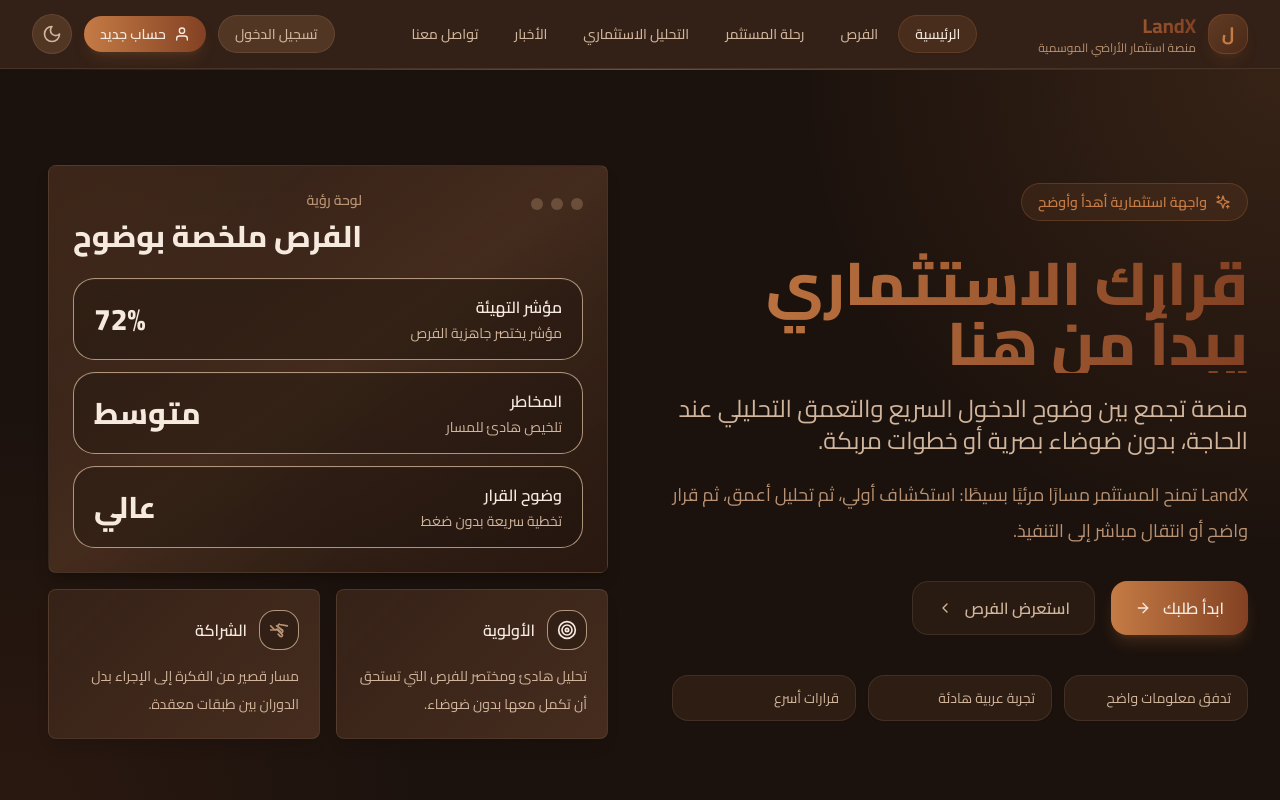
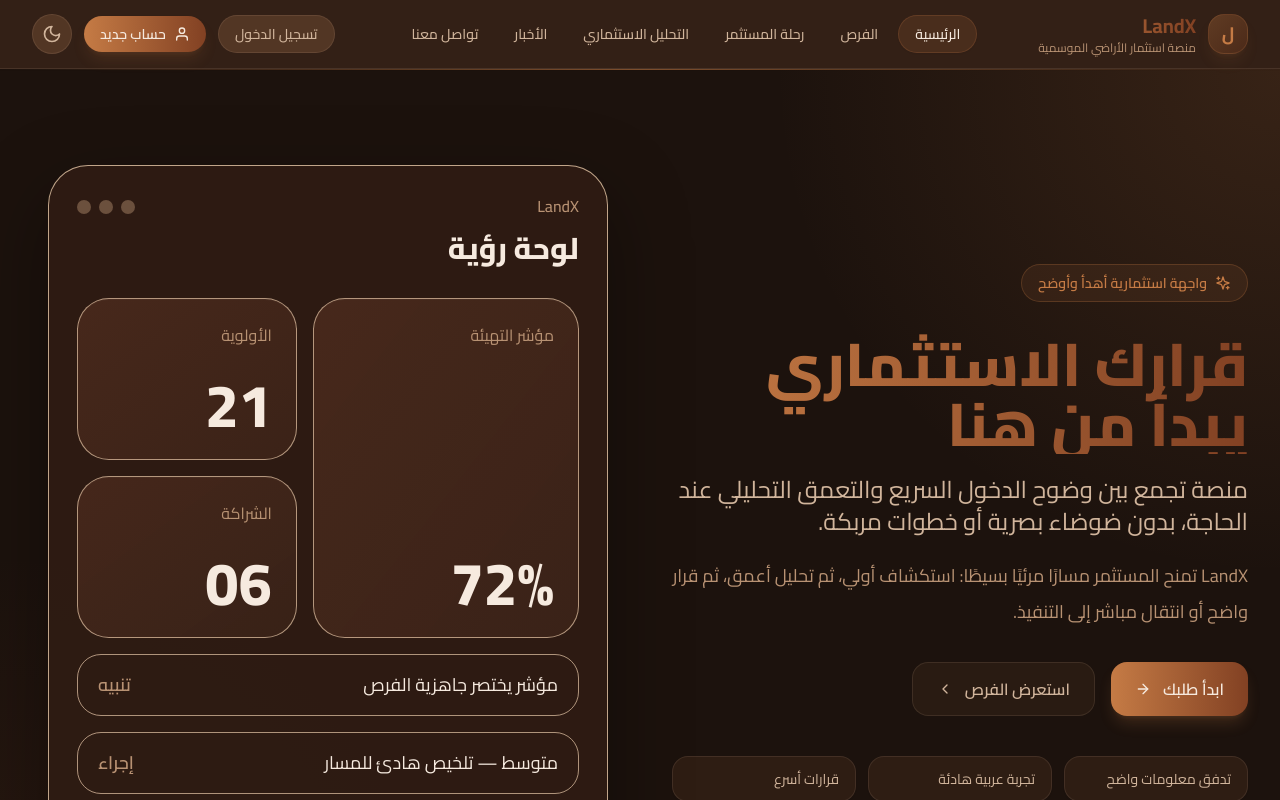
Before and after one commit to Abdulrahman-A9/LandX, a React (Vite) app: page / in a window 1280 px wide. Shown: the top 800 px of the page. Built offline with nearby package versions, Linux system fonts and the light colour scheme.

Commit message:
Match vision board layout to reference

```diff
--- a/src/pages/public/Home.jsx
+++ b/src/pages/public/Home.jsx
@@ -171,61 +171,62 @@ const Home = () => {
             </AnimatedSection>
 
             <AnimatedSection className="lg:pl-4" delay={120}>
-              <div className="grid gap-4">
-                <Card className="relative overflow-hidden rounded-[2rem] border border-app-border bg-gradient-to-br from-app-surface via-app-surface-strong to-app-bg px-6 py-6 shadow-2xl shadow-black/20 backdrop-blur-xl">
-                  <div className="absolute inset-0 bg-[radial-gradient(circle_at_top_left,rgba(197,123,69,0.08),transparent_35%),radial-gradient(circle_at_bottom_right,rgba(130,65,35,0.12),transparent_40%)]" />
-                  <div className="relative z-10">
-                    <div className="flex items-start justify-between gap-4 mb-6">
-                      <div className="flex items-center gap-2 pt-2">
-                        <span className="w-3 h-3 rounded-full bg-app-text-soft/35" />
-                        <span className="w-3 h-3 rounded-full bg-app-text-soft/35" />
-                        <span className="w-3 h-3 rounded-full bg-app-text-soft/35" />
+              <div
+                dir="ltr"
+                className="rounded-[2.5rem] border border-app-border/80 bg-[#2f1c14]/95 p-5 sm:p-6 lg:p-7 shadow-[0_28px_80px_rgba(0,0,0,0.35)] backdrop-blur-xl"
+              >
+                <div className="flex items-start justify-between gap-4 mb-8">
+                  <div className="flex items-center gap-2 pt-1.5">
+                    <span className="w-3.5 h-3.5 rounded-full bg-app-text-soft/45" />
+                    <span className="w-3.5 h-3.5 rounded-full bg-app-text-soft/45" />
+                    <span className="w-3.5 h-3.5 rounded-full bg-app-text-soft/45" />
                   </div>
                   <div className="text-right">
-                        <p className="text-app-text-soft text-sm font-semibold mb-2">لوحة رؤية</p>
-                        <h3 className="text-2xl md:text-3xl font-black text-app-text">الفرص ملخصة بوضوح</h3>
+                    <p className="text-app-text-soft text-sm md:text-base font-medium">LandX</p>
+                    <h3 className="mt-3 text-2xl md:text-3xl font-black text-app-text">لوحة رؤية</h3>
                   </div>
                 </div>
 
-                    <div className="grid gap-3">
-                      {insightItems.map((item) => (
-                        <div
-                          key={item.label}
-                          className="rounded-[1.35rem] border border-app-border/70 bg-app-bg/35 px-5 py-4 shadow-[inset_0_1px_0_rgba(255,255,255,0.03)]"
-                        >
-                          <div className="flex items-center justify-between gap-4">
-                            <div className="text-right">
-                              <div className="text-base font-semibold text-app-text">{item.label}</div>
-                              <div className="text-sm text-app-text-muted mt-1">{item.detail}</div>
+                <div className="grid gap-4 lg:grid-cols-[0.95fr_1.15fr]">
+                  <div className="grid gap-4">
+                    <div className="rounded-[2rem] border border-app-border/70 bg-gradient-to-br from-[#4a2a1d]/90 to-[#3d2419]/90 p-6 min-h-[10rem] flex flex-col justify-between text-right shadow-[inset_0_1px_0_rgba(255,255,255,0.03)]">
+                      <p className="text-app-text-soft text-sm md:text-base">الأولوية</p>
+                      <span className="self-end text-5xl md:text-6xl font-black text-app-text leading-none">21</span>
                     </div>
-                            <div className="shrink-0 text-2xl md:text-3xl font-black text-app-text">{item.value}</div>
+
+                    <div className="rounded-[2rem] border border-app-border/70 bg-gradient-to-br from-[#4a2a1d]/85 to-[#3a2318]/90 p-6 min-h-[10rem] flex flex-col justify-between text-right shadow-[inset_0_1px_0_rgba(255,255,255,0.03)]">
+                      <p className="text-app-text-soft text-sm md:text-base">الشراكة</p>
+                      <span className="self-end text-5xl md:text-6xl font-black text-app-text leading-none">06</span>
                     </div>
                   </div>
-                      ))}
+
+                  <div className="rounded-[2rem] border border-app-border/70 bg-gradient-to-br from-[#4a2a1d]/90 to-[#3b2318]/95 p-6 min-h-[21.25rem] flex flex-col justify-between text-right shadow-[inset_0_1px_0_rgba(255,255,255,0.03)]">
+                    <p className="text-app-text-soft text-sm md:text-base">مؤشر التهيئة</p>
+                    <div className="self-end text-5xl md:text-6xl font-black text-app-text leading-none">72%</div>
                   </div>
                 </div>
-                </Card>
 
-                <div className="grid grid-cols-1 sm:grid-cols-2 gap-4">
-                  <Card className="bg-app-surface/80 border border-app-border p-5 rounded-[1.75rem] shadow-lg shadow-black/10 backdrop-blur-sm">
-                    <div className="flex items-center gap-3 mb-3">
-                      <span className="w-10 h-10 rounded-2xl bg-app-bg/35 border border-app-border/70 flex items-center justify-center text-accent">
-                        <TargetIcon className="w-5 h-5" />
-                      </span>
-                      <h4 className="font-semibold text-app-text">الأولوية</h4>
+                <div className="mt-4 grid gap-4">
+                  <div className="rounded-[1.5rem] border border-app-border/70 bg-[#40271b]/88 px-5 py-4 flex items-center justify-between gap-6">
+                    <div className="text-left text-app-text-soft font-semibold text-base sm:text-lg">تنبيه</div>
+                    <div className="text-right text-app-text text-sm sm:text-lg leading-8">
+                      مؤشر يختصر جاهزية الفرص
                     </div>
-                    <p className="text-app-text-muted text-sm leading-7">تحليل هادئ ومختصر للفرص التي تستحق أن تكمل معها بدون ضوضاء.</p>
-                  </Card>
+                  </div>
 
-                  <Card className="bg-app-surface/80 border border-app-border p-5 rounded-[1.75rem] shadow-lg shadow-black/10 backdrop-blur-sm">
-                    <div className="flex items-center gap-3 mb-3">
-                      <span className="w-10 h-10 rounded-2xl bg-app-bg/35 border border-app-border/70 flex items-center justify-center text-app-text-soft">
-                        <HandshakeIcon className="w-5 h-5" />
-                      </span>
-                      <h4 className="font-semibold text-app-text">الشراكة</h4>
+                  <div className="rounded-[1.5rem] border border-app-border/70 bg-[#40271b]/88 px-5 py-4 flex items-center justify-between gap-6">
+                    <div className="text-left text-app-text-soft font-semibold text-base sm:text-lg">إجراء</div>
+                    <div className="text-right text-app-text text-sm sm:text-lg leading-8">
+                      متوسط — تلخيص هادئ للمسار
                     </div>
-                    <p className="text-app-text-muted text-sm leading-7">مسار قصير من الفكرة إلى الإجراء بدل الدوران بين طبقات معقدة.</p>
-                  </Card>
+                  </div>
+
+                  <div className="rounded-[1.5rem] border border-app-border/70 bg-[#40271b]/88 px-5 py-4 flex items-center justify-between gap-6">
+                    <div className="text-left text-app-text-soft font-semibold text-base sm:text-lg">جاهز</div>
+                    <div className="text-right text-app-text text-sm sm:text-lg leading-8">
+                      عالي — تخطية سريعة بدون ضغط
+                    </div>
+                  </div>
                 </div>
               </div>
             </AnimatedSection>
```
Lines whose indentation alone changed are shown as unchanged.
